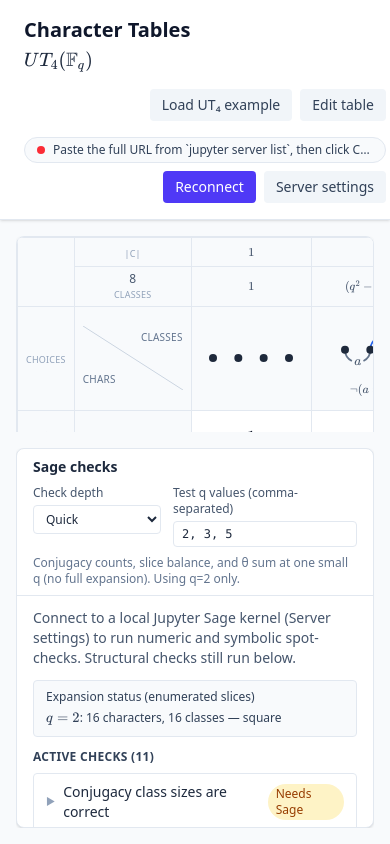
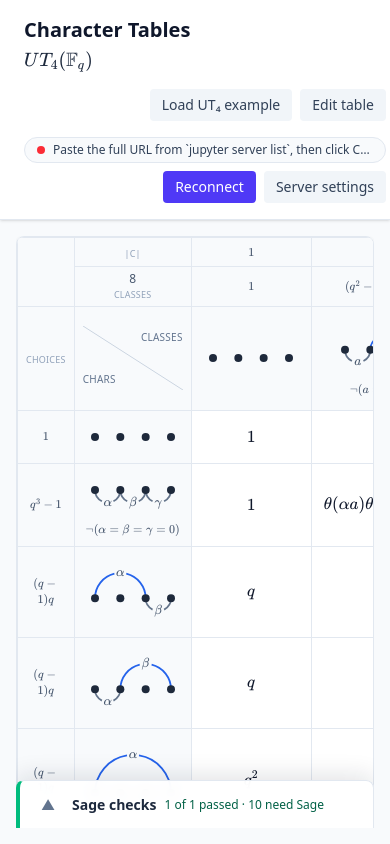
Before and after one commit to cable729/character-tables, a React (Vite) app: page / in a window 390 px wide. Built offline with nearby package versions, Linux system fonts and the light colour scheme.

Commit message:
Turn Sage checks into a collapsible bottom overlay console.
The panel no longer shrinks the character table; a summary bar shows pass/fail counts when collapsed, and the expanded view supports drag resize with persisted height.

Co-authored-by: Cursor <cursoragent@cursor.com>

```diff
--- a/src/App.tsx
+++ b/src/App.tsx
@@ -62,9 +62,10 @@ function App() {
         </div>
       </header>
 
-      <main className="mx-auto flex w-full max-w-7xl flex-1 flex-col gap-4 overflow-hidden p-4">
+      <main className="mx-auto flex w-full max-w-7xl flex-1 flex-col overflow-hidden p-4">
+        <div className="relative min-h-0 flex-1 overflow-hidden">
           <div
-          className={`grid min-h-0 flex-1 gap-4 ${
+            className={`grid h-full min-h-0 gap-4 ${
               showEditor ? 'grid-cols-1 lg:grid-cols-2' : 'grid-cols-1'
             }`}
           >
@@ -73,13 +74,12 @@ function App() {
             </div>
 
             {showEditor && (
-            <div className="min-h-[300px] lg:min-h-0">
+              <div className="min-h-[300px] overflow-auto lg:min-h-0">
                 <TableEditorPanel />
               </div>
             )}
           </div>
 
-        <div className="max-h-[45vh] min-h-[200px] shrink-0 overflow-auto">
           <SageChecksPanel table={table} />
         </div>
       </main>
--- /dev/null
+++ b/src/checks/checkSummary.ts
@@ -0,0 +1,77 @@
+export type CheckStatusForSummary =
+  | 'pass'
+  | 'fail'
+  | 'running'
+  | 'disabled'
+  | 'pending'
+  | 'blocked'
+  | 'skipped'
+
+export type CheckSummaryAccent = 'pass' | 'fail' | 'warn' | 'pending'
+
+export type CheckSummaryInput = {
+  enabledStatuses: CheckStatusForSummary[]
+  disabledCount: number
+  sageBlocked?: boolean
+}
+
+export type CheckSummaryResult = {
+  text: string
+  accent: CheckSummaryAccent
+}
+
+export function formatCheckSummary({
+  enabledStatuses,
+  disabledCount,
+  sageBlocked = false,
+}: CheckSummaryInput): CheckSummaryResult {
+  const pass = enabledStatuses.filter((s) => s === 'pass').length
+  const fail = enabledStatuses.filter((s) => s === 'fail').length
+  const running = enabledStatuses.filter(
+    (s) => s === 'running' || s === 'pending',
+  ).length
+  const blocked = enabledStatuses.filter((s) => s === 'blocked').length
+  const skipped = enabledStatuses.filter((s) => s === 'skipped').length
+  const resolved = pass + fail
+
+  const segments: string[] = []
+
+  if (resolved > 0) {
+    let primary = `${pass} of ${resolved} passed`
+    if (fail > 0) {
+      primary += `, ${fail} failed`
+    }
+    segments.push(primary)
+  } else if (sageBlocked && blocked > 0) {
+    segments.push('Needs Sage')
+  } else if (running > 0) {
+    segments.push('Running checks…')
+  }
+
+  if (running > 0 && resolved > 0) {
+    segments.push('running…')
+  }
+  if (blocked > 0 && !(resolved === 0 && sageBlocked)) {
+    segments.push(`${blocked} need Sage`)
+  }
+  if (skipped > 0) {
+    segments.push(`${skipped} full only`)
+  }
+  if (disabledCount > 0) {
+    segments.push(`${disabledCount} disabled`)
+  }
+
+  const text =
+    segments.length > 0 ? segments.join(' · ') : 'No checks configured'
+
+  let accent: CheckSummaryAccent = 'pending'
+  if (fail > 0) {
+    accent = 'fail'
+  } else if (fail === 0 && resolved > 0 && running === 0) {
+    accent = 'pass'
+  } else if (blocked > 0 || (disabledCount > 0 && resolved === 0)) {
+    accent = 'warn'
+  }
+
+  return { text, accent }
+}
--- a/src/components/SageChecksPanel.tsx
+++ b/src/components/SageChecksPanel.tsx
@@ -1,4 +1,16 @@
-import { useEffect, useMemo, useRef, useState, type ReactNode } from 'react'
+import {
+  useCallback,
+  useEffect,
+  useMemo,
+  useRef,
+  useState,
+  type PointerEvent as ReactPointerEvent,
+  type ReactNode,
+} from 'react'
+import {
+  formatCheckSummary,
+  type CheckSummaryAccent,
+} from '../checks/checkSummary'
 import { sageTableSignature } from '../sage/codegen'
 import {
   buildCombinedSageCode,
@@ -34,6 +46,55 @@ type SageRunState =
   | { phase: 'done'; result: SageExecuteResult }
 
 const SAGE_RUN_DEBOUNCE_MS = 600
+const CONSOLE_STORAGE_KEY = 'sage-checks-console'
+const CONSOLE_MIN_HEIGHT = 160
+const CONSOLE_DEFAULT_HEIGHT = 320
+const CONSOLE_HEADER_HEIGHT = 48
+
+function maxConsoleHeight(): number {
+  return Math.floor(window.innerHeight * 0.85)
+}
+
+function clampConsoleHeight(height: number): number {
+  return Math.min(maxConsoleHeight(), Math.max(CONSOLE_MIN_HEIGHT, height))
+}
+
+function loadConsolePrefs(): { expanded: boolean; panelHeight: number } {
+  try {
+    const raw = sessionStorage.getItem(CONSOLE_STORAGE_KEY)
+    if (raw) {
+      const parsed = JSON.parse(raw) as {
+        expanded?: boolean
+        panelHeight?: number
+      }
+      return {
+        expanded: Boolean(parsed.expanded),
+        panelHeight: clampConsoleHeight(
+          typeof parsed.panelHeight === 'number'
+            ? parsed.panelHeight
+            : CONSOLE_DEFAULT_HEIGHT,
+        ),
+      }
+    }
+  } catch {
+    // ignore invalid storage
+  }
+  return { expanded: false, panelHeight: CONSOLE_DEFAULT_HEIGHT }
+}
+
+const SUMMARY_ACCENT_BORDER: Record<CheckSummaryAccent, string> = {
+  pass: 'border-l-emerald-500',
+  fail: 'border-l-red-500',
+  warn: 'border-l-amber-500',
+  pending: 'border-l-slate-300',
+}
+
+const SUMMARY_ACCENT_TEXT: Record<CheckSummaryAccent, string> = {
+  pass: 'text-emerald-800',
+  fail: 'text-red-800',
+  warn: 'text-amber-800',
+  pending: 'text-slate-600',
+}
 
 type CheckStatus =
   | 'pass'
@@ -267,6 +328,10 @@ function useStructuralCheckResults(
 }
 
 export function SageChecksPanel({ table }: SageChecksPanelProps) {
+  const initialConsolePrefs = useMemo(() => loadConsolePrefs(), [])
+  const [expanded, setExpanded] = useState(initialConsolePrefs.expanded)
+  const [panelHeight, setPanelHeight] = useState(initialConsolePrefs.panelHeight)
+
   const status = useJupyterStore((s) => s.status)
   const executeSage = useJupyterStore((s) => s.executeSage)
   const isConnected = status === 'connected'
@@ -439,10 +504,102 @@ export function SageChecksPanel({ table }: SageChecksPanelProps) {
     }
   }
 
+  const checkSummary = useMemo(() => {
+    const enabledStatuses = enabledChecks.map(
+      (check) => resolveCheckState(check).status,
+    )
+    return formatCheckSummary({
+      enabledStatuses,
+      disabledCount: disabledChecks.length,
+      sageBlocked,
+    })
+  }, [
+    enabledChecks,
+    disabledChecks.length,
+    sageBlocked,
+    structuralResults,
+    sageState,
+    sageResults,
+    checkDepth,
+    isConnected,
+    hasExpansionCountIssues,
+  ])
+
+  useEffect(() => {
+    sessionStorage.setItem(
+      CONSOLE_STORAGE_KEY,
+      JSON.stringify({ expanded, panelHeight }),
+    )
+  }, [expanded, panelHeight])
+
+  const handleResizeStart = useCallback(
+    (e: ReactPointerEvent<HTMLDivElement>) => {
+      e.preventDefault()
+      const startY = e.clientY
+      const startHeight = panelHeight
+
+      const onMove = (ev: PointerEvent) => {
+        ev.preventDefault()
+        const delta = startY - ev.clientY
+        setPanelHeight(clampConsoleHeight(startHeight + delta))
+      }
+      const onUp = () => {
+        window.removeEventListener('pointermove', onMove)
+        window.removeEventListener('pointerup', onUp)
+      }
+      window.addEventListener('pointermove', onMove)
+      window.addEventListener('pointerup', onUp)
+    },
+    [panelHeight],
+  )
+
   return (
-    <div className="flex h-full flex-col rounded-lg border border-slate-200 bg-white shadow-sm">
-      <div className="flex flex-col gap-2 border-b border-slate-200 px-4 py-2">
-        <h2 className="text-sm font-semibold text-slate-800">Sage checks</h2>
+    <div className="pointer-events-none absolute inset-x-0 bottom-0 z-20 flex flex-col">
+      <div
+        className={`pointer-events-auto relative flex flex-col overflow-hidden rounded-t-lg border border-b-0 border-slate-200 border-l-4 bg-white/95 shadow-[0_-4px_24px_rgba(15,23,42,0.12)] backdrop-blur-sm ${SUMMARY_ACCENT_BORDER[checkSummary.accent]}`}
+        style={
+          expanded
+            ? { height: panelHeight }
+            : { height: CONSOLE_HEADER_HEIGHT }
+        }
+      >
+        {expanded && (
+          <div
+            role="separator"
+            aria-orientation="horizontal"
+            aria-label="Resize Sage checks panel"
+            className="absolute inset-x-0 top-0 z-10 h-1.5 cursor-ns-resize touch-none"
+            onPointerDown={handleResizeStart}
+          />
+        )}
+
+        <div className="flex h-12 shrink-0 items-center gap-2 border-b border-slate-200 px-3">
+          <button
+            type="button"
+            aria-expanded={expanded}
+            aria-label={
+              expanded ? 'Collapse Sage checks' : 'Expand Sage checks'
+            }
+            onClick={() => setExpanded((open) => !open)}
+            className="flex h-8 w-8 shrink-0 items-center justify-center rounded text-slate-500 hover:bg-slate-100 hover:text-slate-800"
+          >
+            <span className="text-sm" aria-hidden>
+              {expanded ? '▼' : '▲'}
+            </span>
+          </button>
+          <h2 className="shrink-0 text-sm font-semibold text-slate-800">
+            Sage checks
+          </h2>
+          <p
+            className={`min-w-0 flex-1 truncate text-xs ${SUMMARY_ACCENT_TEXT[checkSummary.accent]}`}
+          >
+            {checkSummary.text}
+          </p>
+        </div>
+
+        {expanded && (
+          <div className="flex min-h-0 flex-1 flex-col overflow-hidden">
+      <div className="flex shrink-0 flex-col gap-2 border-b border-slate-200 px-4 py-2">
         <div className="flex flex-wrap gap-3">
           <label className="flex min-w-[8rem] flex-col gap-1 text-xs text-slate-600">
             <span>Check depth</span>
@@ -601,6 +758,9 @@ export function SageChecksPanel({ table }: SageChecksPanelProps) {
             </div>
           )}
       </div>
+          </div>
+        )}
+      </div>
     </div>
   )
 }
```
Also changed, not shown: 1 other file (tests, documents, lock files or other folders). Lines whose indentation alone changed are shown as unchanged.
